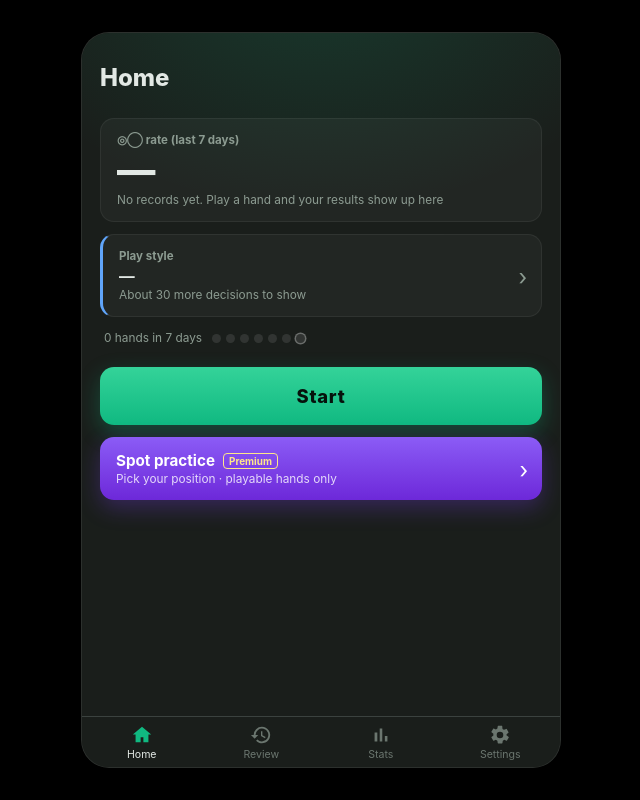
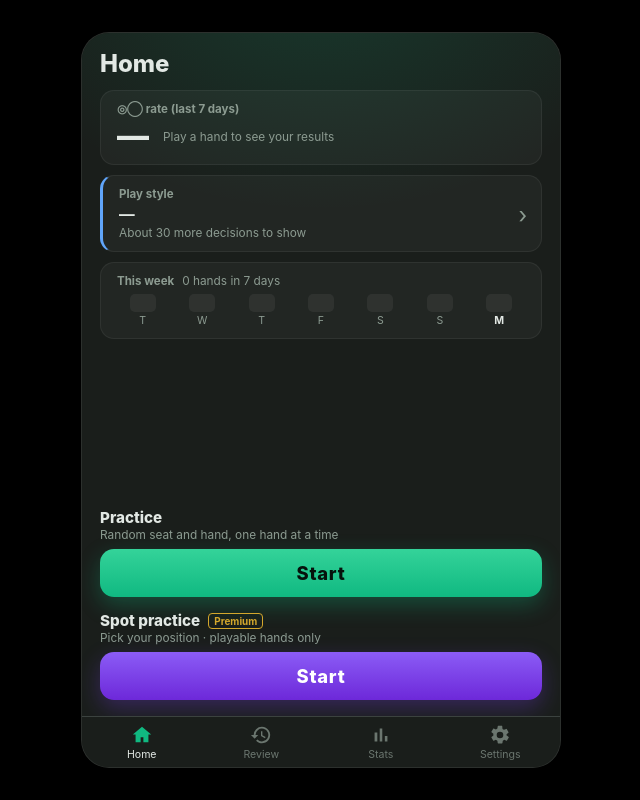
Before and after one commit to shotadesu412/poker-learner, a plain HTML site: page static/v2/index.html in a window 1280 px wide. Shown: the whole page, without its empty margins (319-959 px from the left). Drawn offline with Linux system fonts and the light colour scheme.

Commit message:
新しい画面のホーム: 手書きの配置図に合わせて週の記録をカードに、練習・スポット練習を見出し付きで画面の下側へ
Co-Authored-By: Claude Opus 5.5 <noreply@anthropic.com>
Claude-Session: https://claude.ai/code/session_016Mvjo1tyTnFA7yVTC4uZoN

```diff
--- a/static/i18n.js
+++ b/static/i18n.js
@@ -228,13 +228,18 @@ const I18N = {
         "home2.tagline": "理論で打つ CPU と対戦、一手ごとに判定",
         "home2.score_label": "◎◯ の割合（直近7日）",
         "home2.score_sub": "{n}回の判断",
-        "home2.score_empty": "まだ記録がありません。1ハンド打つとここに成績が出ます",
+        "home2.score_empty": "1ハンド打つと成績が出ます",
         "home2.score_up": "▲{d}pt",
         "home2.score_down": "▼{d}pt",
         "home2.score_vs": "前の7日より",
         "home2.task_label": "今日の課題",
         "home2.spot_sub": "ポジション選択可能・参加するハンドだけ",
         "home2.week_hands": "直近7日 {n}ハンド",
+        "home2.week_label": "週の記録",
+        "home2.practice_label": "練習",
+        "home2.practice_sub": "ランダムな席とハンドで1ハンドずつ",
+        "home2.start_spot_btn": "スタート",
+        "home2.days": "日,月,火,水,木,金,土",
         "home2.week_streak": "{n}日連続",
         "home2.style_label": "アクション傾向",
         "home2.style_need": "あと{n}回ほど判断すると出ます",
@@ -538,13 +543,18 @@ const I18N = {
         "home2.tagline": "Play a theory-based CPU, get every move graded",
         "home2.score_label": "◎◯ rate (last 7 days)",
         "home2.score_sub": "{n} decisions",
-        "home2.score_empty": "No records yet. Play a hand and your results show up here",
+        "home2.score_empty": "Play a hand to see your results",
         "home2.score_up": "▲{d}pt",
         "home2.score_down": "▼{d}pt",
         "home2.score_vs": "vs. previous 7 days",
         "home2.task_label": "Today's focus",
         "home2.spot_sub": "Pick your position · playable hands only",
         "home2.week_hands": "{n} hands in 7 days",
+        "home2.week_label": "This week",
+        "home2.practice_label": "Practice",
+        "home2.practice_sub": "Random seat and hand, one hand at a time",
+        "home2.start_spot_btn": "Start",
+        "home2.days": "S,M,T,W,T,F,S",
         "home2.week_streak": "{n}-day streak",
         "home2.style_label": "Play style",
         "home2.style_need": "About {n} more decisions to show",
--- a/static/v2/index.html
+++ b/static/v2/index.html
@@ -8,8 +8,8 @@
     <link rel="manifest" href="/static/manifest.json">
     <link rel="stylesheet" href="/static/style.css?v=17">
     <link rel="stylesheet" href="/static/v2/stats.css?v=1">
-    <link rel="stylesheet" href="/static/v2/tabs.css?v=6">
-    <script src="/static/i18n.js?v=17"></script>
+    <link rel="stylesheet" href="/static/v2/tabs.css?v=7">
+    <script src="/static/i18n.js?v=18"></script>
 </head>
 
 <body data-page="app">
@@ -25,9 +25,11 @@
                 <div class="hm-card-label" data-i18n="home2.score_label">◎◯ の割合（直近7日）</div>
                 <div class="hm-score-row">
                     <span class="hm-score-num" id="hm-score-num">—</span>
-                    <span class="hm-score-diff" id="hm-score-diff"></span>
+                    <span class="hm-score-side">
+                        <span class="hm-score-diff" id="hm-score-diff"></span>
+                        <span class="hm-card-sub" id="hm-score-sub"></span>
+                    </span>
                 </div>
-                <div class="hm-card-sub" id="hm-score-sub"></div>
             </div>
 
             <!-- アクション傾向（分析の「プレイの傾向」と同じ集計。押すと分析タブ） -->
@@ -46,23 +48,29 @@
                 <span class="hm-chev">›</span>
             </button>
 
-            <!-- 直近7日の練習量（軽く見せるだけ） -->
-            <div class="hm-week" id="hm-week">
-                <span class="hm-week-text" id="hm-week-text"></span>
-                <span class="hm-week-dots" id="hm-week-dots"></span>
-                <span class="hm-week-streak" id="hm-week-streak"></span>
+            <!-- 週の記録（直近7日。1日ごとの棒・ハンド数・連続日数） -->
+            <div class="hm-card hm-week" id="hm-week">
+                <div class="hm-week-head">
+                    <span class="hm-card-label" data-i18n="home2.week_label">週の記録</span>
+                    <span class="hm-week-text" id="hm-week-text"></span>
+                    <span class="hm-week-streak" id="hm-week-streak"></span>
+                </div>
+                <div class="hm-week-bars" id="hm-week-bars"></div>
             </div>
 
-            <button class="hm-start" id="btn-home-start" onclick="startPractice(false)" data-i18n="home2.start">スタート</button>
-
-            <!-- スポット練習: 1行。押すと設定のシートを開く -->
-            <button class="hm-row hm-spot-btn" onclick="openSpotSheet()">
-                <span class="hm-row-main">
-                    <span class="hm-title"><span data-i18n="game.spot_mode">スポット練習</span><span class="hm-badge" id="hm-spot-badge">Premium</span></span>
-                    <span class="hm-card-sub" data-i18n="home2.spot_sub">ポジション選択可能・参加するハンドだけ</span>
-                </span>
-                <span class="hm-chev">›</span>
-            </button>
+            <!-- 練習の入口（画面の下側に寄せる） -->
+            <div class="hm-practice">
+                <div class="hm-sec">
+                    <div class="hm-sec-title" data-i18n="home2.practice_label">練習</div>
+                    <div class="hm-sec-sub" data-i18n="home2.practice_sub">ランダムな席とハンドで1ハンドずつ</div>
+                    <button class="hm-start" id="btn-home-start" onclick="startPractice(false)" data-i18n="home2.start">スタート</button>
+                </div>
+                <div class="hm-sec">
+                    <div class="hm-sec-title"><span data-i18n="game.spot_mode">スポット練習</span><span class="hm-badge" id="hm-spot-badge">Premium</span></div>
+                    <div class="hm-sec-sub" data-i18n="home2.spot_sub">ポジション選択可能・参加するハンドだけ</div>
+                    <button class="hm-start hm-spot-btn" onclick="openSpotSheet()" data-i18n="home2.start_spot_btn">スタート</button>
+                </div>
+            </div>
         </div>
 
     </section>
@@ -620,7 +628,7 @@
     </div>
     <script src="/static/game_api.js?v=23"></script>
     <script src="/static/v2/stats.js?v=2"></script>
-    <script src="/static/v2/script.js?v=6"></script>
+    <script src="/static/v2/script.js?v=7"></script>
     <script src="/static/v2/panels.js?v=4"></script>
 </body>
 
--- a/static/v2/script.js
+++ b/static/v2/script.js
@@ -1616,14 +1616,17 @@ async function renderHomeStats() {
     }
 }
 
-// 直近7日の練習量: 7つの点（打った日は濃く）とハンド数・連続日数
+// 週の記録: 直近7日の1日ごとの棒（高さはハンド数）・曜日・ハンド数・連続日数
 function renderWeek(w) {
-    const dots = el('hm-week-dots');
-    if (!dots) return;
+    const bars = el('hm-week-bars');
+    if (!bars) return;
     const max = Math.max(1, ...w.days);
-    dots.innerHTML = w.days.map((n, i) => {
-        const lv = n === 0 ? 0 : n >= max * 0.66 ? 3 : n >= max * 0.33 ? 2 : 1;
-        return '<i class="lv' + lv + (i === 6 ? ' today' : '') + '"></i>';
+    const names = t('home2.days').split(',');
+    const today = new Date().getDay();
+    bars.innerHTML = w.days.map((n, i) => {
+        const h = n === 0 ? 0 : Math.max(12, Math.round(n / max * 100));
+        const dow = names[(today - 6 + i + 7) % 7];
+        return '<div class="hm-wk' + (i === 6 ? ' today' : '') + '"><div class="hm-wk-track"><div class="hm-wk-fill" style="height:' + h + '%"></div></div><span>' + dow + '</span></div>';
     }).join('');
     el('hm-week-text').textContent = t('home2.week_hands', { n: String(w.total) });
     el('hm-week-streak').textContent = w.streak >= 2 ? t('home2.week_streak', { n: String(w.streak) }) : '';
--- a/static/v2/tabs.css
+++ b/static/v2/tabs.css
@@ -151,23 +151,24 @@ body.in-game #view-play .action-area { padding-bottom: max(env(safe-area-inset-b
 }
 
 .hm-body {
-    padding: max(env(safe-area-inset-top, 0px), 20px) 18px 24px;
+    padding: max(env(safe-area-inset-top, 0px), 12px) 18px 16px;
     width: 100%;
     max-width: 480px;
     align-self: center;
     display: flex;
     flex-direction: column;
-    gap: 12px;
+    gap: 10px;
+    flex: 1 0 auto;
 }
 
-.hm-page-title { font-size: 1.5rem; font-weight: 800; color: var(--text-main); margin: 10px 0 8px; }
+.hm-page-title { font-size: 1.5rem; font-weight: 800; color: var(--text-main); margin: 4px 0 2px; }
 
 .hm-card {
     position: relative;
     display: block;
     width: 100%;
     text-align: left;
-    padding: 14px 16px;
+    padding: 11px 16px;
     border-radius: 14px;
     border: 1px solid rgba(255, 255, 255, 0.06);
     background: rgba(255, 255, 255, 0.04);
@@ -178,13 +179,14 @@ body.in-game #view-play .action-area { padding-bottom: max(env(safe-area-inset-b
 .hm-card-label { font-size: 0.72rem; font-weight: 700; color: var(--text-muted); }
 .hm-card-sub { font-size: 0.74rem; color: var(--text-muted); margin-top: 2px; }
 
-.hm-score-row { display: flex; align-items: baseline; gap: 10px; margin-top: 2px; }
-.hm-score-num { font-size: 2.4rem; font-weight: 800; line-height: 1.1; color: var(--text-main); }
+.hm-score-row { display: flex; align-items: center; gap: 14px; margin-top: 2px; }
+.hm-score-side { display: flex; flex-direction: column; gap: 2px; }
+.hm-score-side .hm-card-sub { margin-top: 0; }
+.hm-score-num { font-size: 2rem; font-weight: 800; line-height: 1.1; color: var(--text-main); }
 .hm-score-diff { font-size: 0.78rem; font-weight: 700; color: var(--text-muted); }
 .hm-score-diff.up { color: #34d399; }
 .hm-score-diff.down { color: #f87171; }
 
-.hm-score { margin-top: 6px; }
 .hm-task, .hm-style { cursor: pointer; padding-right: 32px; }
 .hm-task { border-left: 3px solid #f59e0b; }
 .hm-style { border-left: 3px solid #60a5fa; }
@@ -212,31 +214,12 @@ body.in-game #view-play .action-area { padding-bottom: max(env(safe-area-inset-b
 }
 .hm-start:active { transform: scale(0.98); }
 
-.hm-row {
-    position: relative;
-    display: flex;
-    align-items: center;
-    width: 100%;
-    padding: 14px 36px 14px 16px;
-    border-radius: 14px;
-    border: 1px solid rgba(255, 255, 255, 0.06);
-    background: rgba(255, 255, 255, 0.04);
-    color: var(--text-main);
-    font: inherit;
-    text-align: left;
-    cursor: pointer;
-}
-.hm-row-main { display: flex; flex-direction: column; }
-
-/* スポット練習は紫のボタン（スタートと並ぶ2つ目の入口） */
+/* スポット練習のボタンは紫 */
 .hm-spot-btn {
     background: linear-gradient(180deg, #8b5cf6, #6d28d9);
-    border: none;
+    color: #fff;
     box-shadow: 0 8px 22px rgba(124, 58, 237, 0.3);
 }
-.hm-spot-btn .hm-title, .hm-spot-btn .hm-chev { color: #fff; }
-.hm-spot-btn .hm-card-sub { color: rgba(255, 255, 255, 0.8); }
-.hm-spot-btn .hm-badge { color: #fde68a; border-color: #fde68a; }
 
 .hm-title {
     font-size: 0.95rem;
@@ -256,15 +239,21 @@ body.in-game #view-play .action-area { padding-bottom: max(env(safe-area-inset-b
     padding: 1px 5px;
 }
 
-/* 直近7日の練習量（カードにせず1行で軽く） */
-.hm-week { display: flex; align-items: center; gap: 10px; padding: 2px 4px; font-size: 0.74rem; color: var(--text-muted); }
-.hm-week-dots { display: flex; gap: 5px; }
-.hm-week-dots i { width: 9px; height: 9px; border-radius: 50%; background: rgba(255, 255, 255, 0.1); }
-.hm-week-dots i.lv1 { background: rgba(52, 211, 153, 0.4); }
-.hm-week-dots i.lv2 { background: rgba(52, 211, 153, 0.7); }
-.hm-week-dots i.lv3 { background: #34d399; }
-.hm-week-dots i.today { box-shadow: 0 0 0 1.5px rgba(255, 255, 255, 0.35); }
-.hm-week-streak { margin-left: auto; color: #fbbf24; font-weight: 700; }
+/* 週の記録: 1日ごとの細い棒 */
+.hm-week-head { display: flex; align-items: center; gap: 8px; }
+.hm-week-text { font-size: 0.74rem; color: var(--text-muted); }
+.hm-week-streak { margin-left: auto; font-size: 0.74rem; color: #fbbf24; font-weight: 700; }
+.hm-week-bars { display: flex; gap: 8px; margin-top: 6px; }
+.hm-wk { flex: 1; display: flex; flex-direction: column; align-items: center; gap: 2px; font-size: 0.66rem; color: var(--text-muted); }
+.hm-wk-track { width: 100%; max-width: 26px; height: 18px; border-radius: 5px; background: rgba(255, 255, 255, 0.06); display: flex; align-items: flex-end; overflow: hidden; }
+.hm-wk-fill { width: 100%; background: linear-gradient(180deg, #34d399, #10b981); border-radius: 5px; }
+.hm-wk.today span { color: var(--text-main); font-weight: 700; }
+
+/* 練習の入口: 見出し・説明・ボタン。画面の下側に寄せて空きを埋める */
+.hm-practice { margin-top: auto; padding-top: 6px; display: flex; flex-direction: column; gap: 14px; }
+.hm-sec-title { font-size: 0.95rem; font-weight: 800; color: var(--text-main); display: flex; align-items: center; gap: 8px; }
+.hm-sec-sub { font-size: 0.74rem; color: var(--text-muted); margin: 1px 0 7px; }
+.hm-practice .hm-start { margin-top: 0; padding: 13px; }
 
 /* スポット練習の設定（下から出るシート。ホームの外に置く: iPhone ではスクロールする枠の中だと下のタブより下に描かれる） */
 .hm-sheet { position: fixed; inset: 0; z-index: 300; }
```
Also changed, not shown: CLAUDE.md (+4 -4 lines), static/home.html (+1 -1 lines), static/index.html (+1 -1 lines), static/stats.html (+1 -1 lines).
